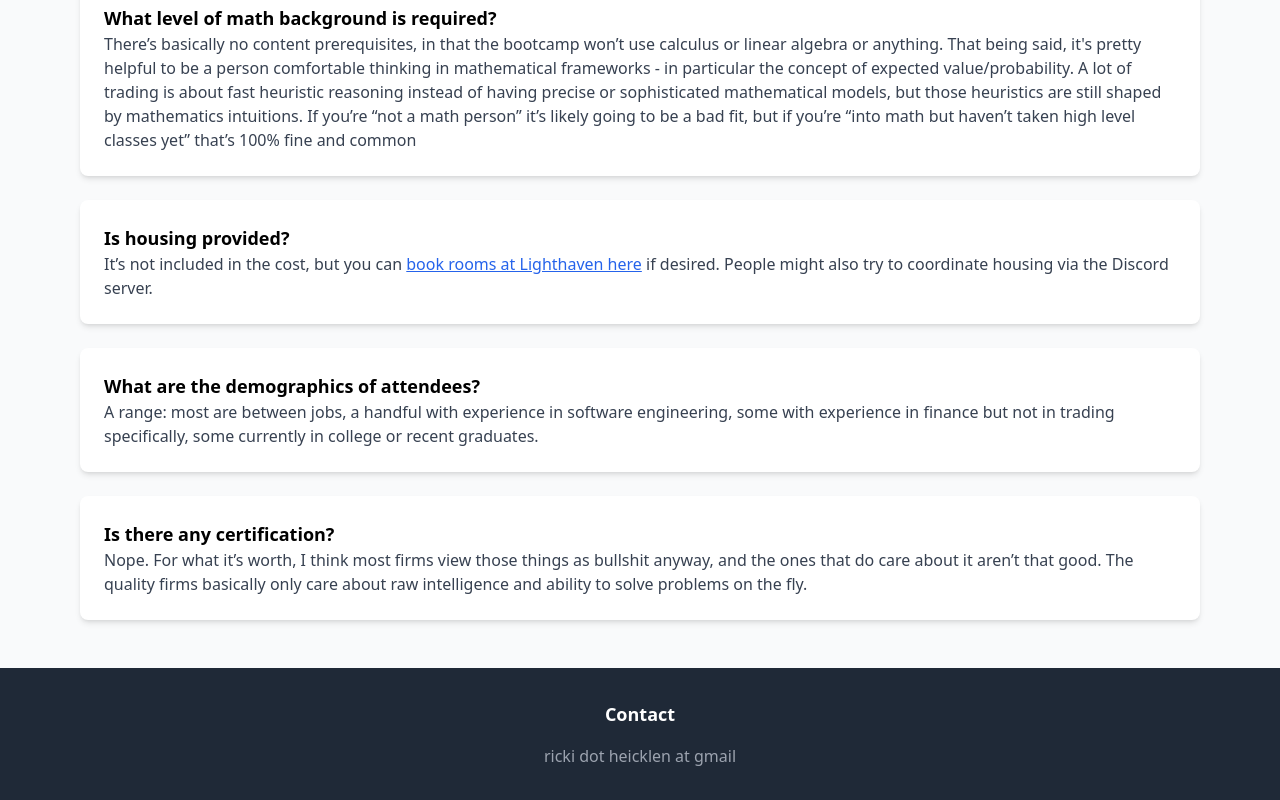
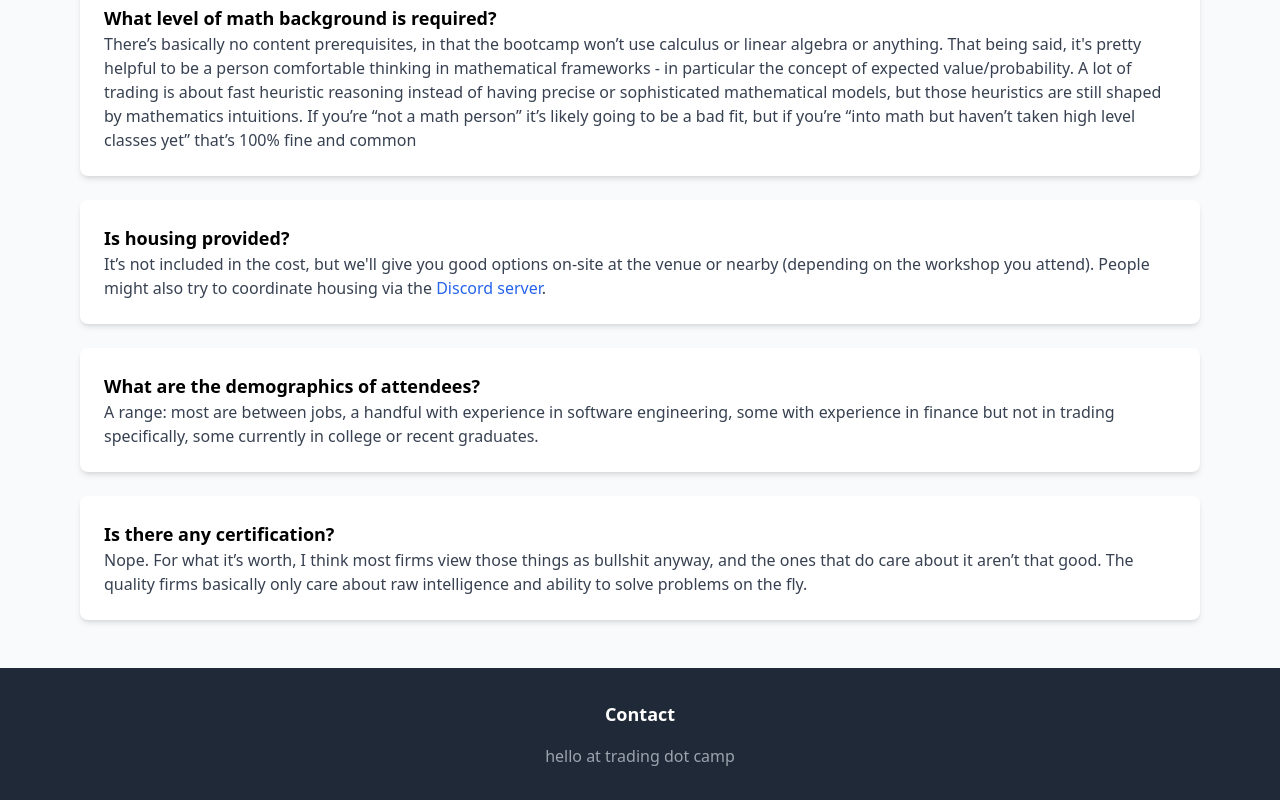
Before and after one commit to tradingbootcamp/website, a Vue app: page /faq in a window 1280 px wide. Shown: the part 376-1176 px from the top of the page. Built offline with nearby package versions, Linux system fonts and the light colour scheme.

Commit message:
updated housing FAQ answer, updated email at the bottom of each page

```diff
--- a/src/components/faq.vue
+++ b/src/components/faq.vue
@@ -13,7 +13,7 @@
                 </li>
                 <li class="bg-white p-6 rounded-lg shadow-md">
                     <strong class="text-lg font-semibold">Is housing provided?</strong>
-                    <p class="text-gray-700">It’s not included in the cost, but you can <a target="_blank" href="https://www.havenbookings.space/events/eternal-september" class="text-blue-600 hover:text-blue-800 underline">book rooms at Lighthaven here</a> if desired. People might also try to coordinate housing via the Discord server.</p>
+                    <p class="text-gray-700">It’s not included in the cost, but we'll give you good options on-site at the venue or nearby (depending on the workshop you attend). People might also try to coordinate housing via the <a target="_blank" href="https://bit.ly/qtb-discord" class="text-blue-600 hover:text-blue-800">Discord server</a>.</p>
                 </li>
                 <li class="bg-white p-6 rounded-lg shadow-md">
                     <strong class="text-lg font-semibold">What are the demographics of attendees?</strong>
--- a/src/components/layout.vue
+++ b/src/components/layout.vue
@@ -64,7 +64,7 @@
             <div>
               <h4 class="text-lg font-semibold mb-4 text-center">Contact</h4>
               <ul class="space-y-2 text-gray-400 text-center">
-                <li>ricki dot heicklen at gmail</li>
+                <li>hello at trading dot camp</li>
               </ul>
             </div>
           </div>
```
